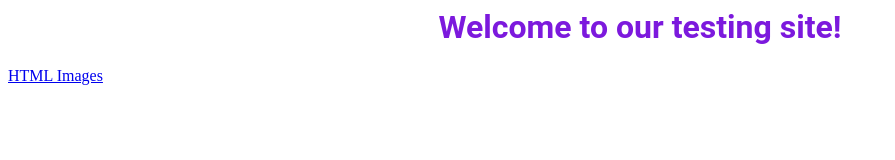
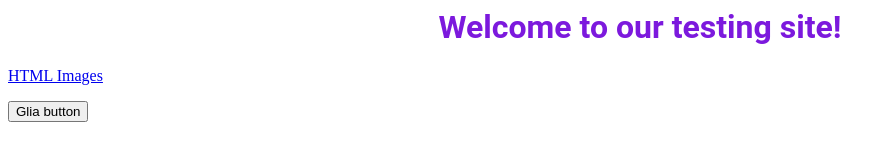
Before and after one commit to cambateman/cambateman.github.io, a plain HTML site: page index.html in a window 1280 px wide. Shown: the whole page, without its empty margins (0-895 px from the left). Drawn offline with Linux system fonts and the light colour scheme.

Commit message:
added 'Glia button'

```diff
--- a/index.html
+++ b/index.html
@@ -17,5 +17,6 @@
   <body>
     <h1 style="text-align:center;">Welcome to our testing site!</h2>
       <p><a href="testPage.html">HTML Images</a></p>
+      <button id="glia-button">Glia button</button>
   </body>
 </html>
```
